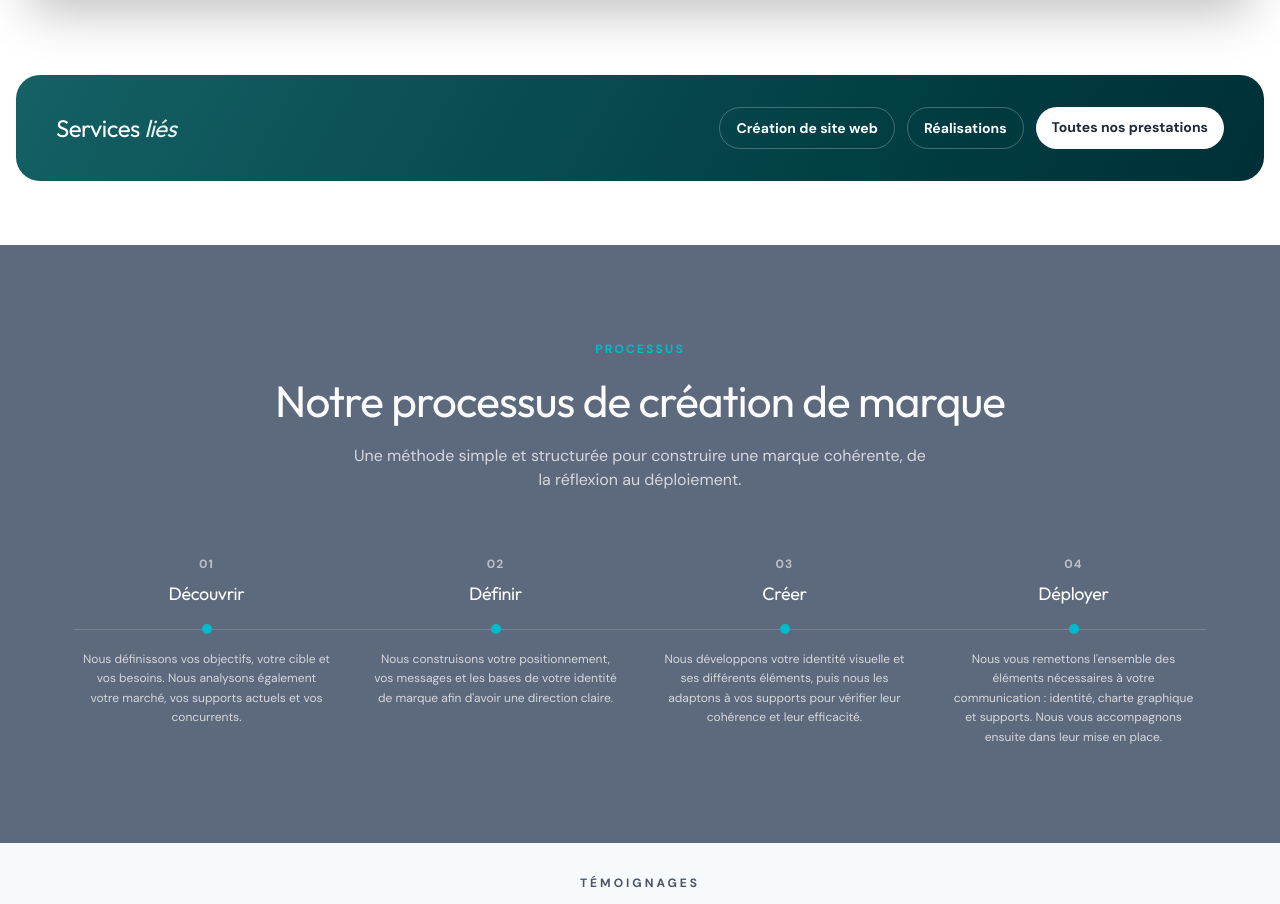
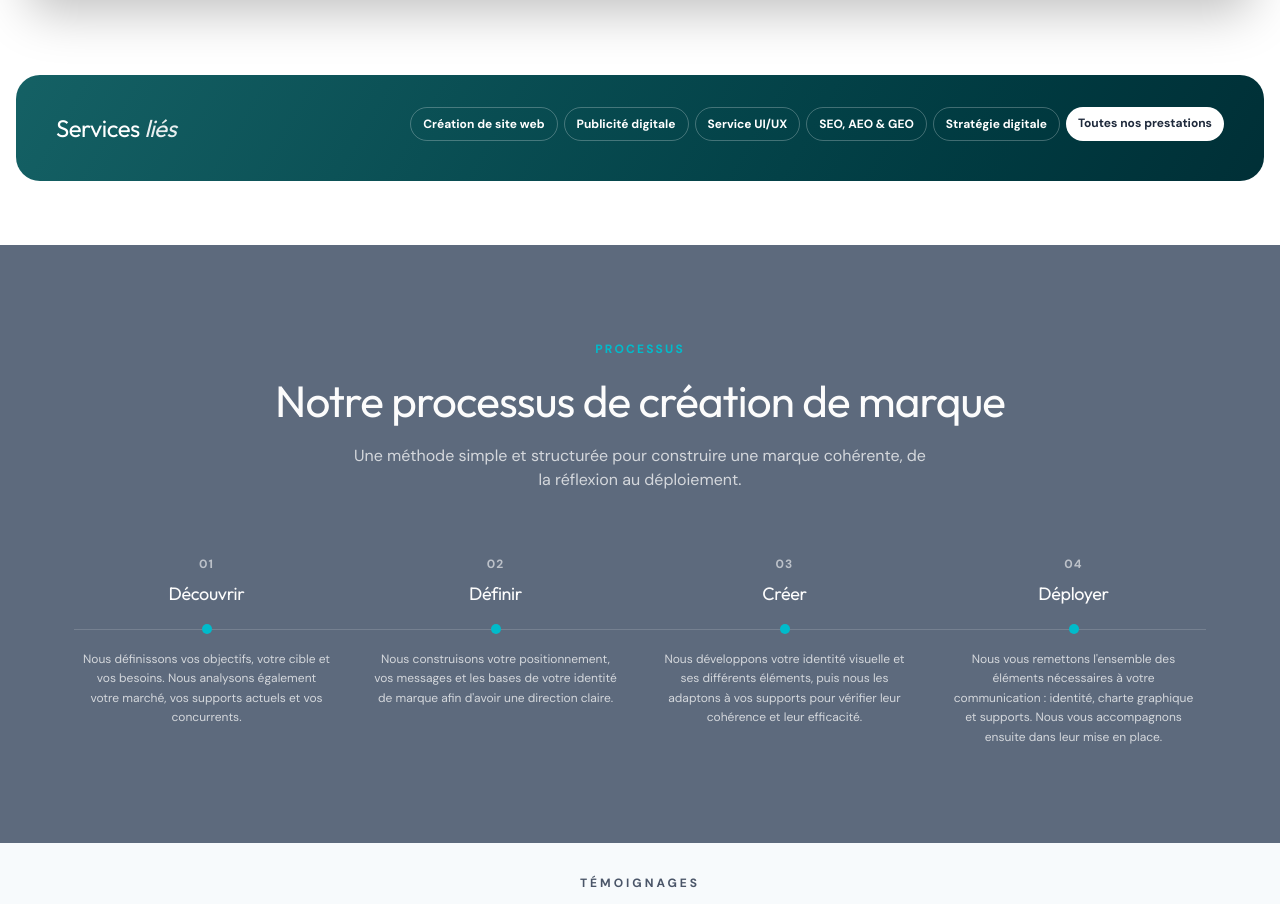
Before and after one commit to ON-CLICK-ORGANISATION/OnClick-frontend, a React (Vite) app: page /strategie-de-marque in a window 1280 px wide. Shown: the part 1632-2536 px from the top of the page. Built offline with nearby package versions, Linux system fonts and the light colour scheme.

Commit message:
Ajout des autres boutons de navigation pour les services liés dans chaque page de service

```diff
--- a/src/pages/CreationSiteWeb.tsx
+++ b/src/pages/CreationSiteWeb.tsx
@@ -119,22 +119,40 @@ export default function CreationSiteWeb() {
             <h3 className="font-display text-xl text-white sm:text-2xl">
               Services <span className="italic opacity-90">liés</span>
             </h3>
-            <div className="flex flex-wrap gap-3">
+            <div className="flex flex-nowrap gap-1.5 overflow-x-auto pb-2">
+              <Link
+                to="/publicite-digitale"
+                className="rounded-full border border-white/25 px-3 py-2 text-[10px] sm:text-xs font-semibold text-white transition-colors hover:bg-white/10 whitespace-nowrap"
+              >
+                Publicité digitale
+              </Link>
               <Link
                 to="/strategie-de-marque"
-                className="rounded-full border border-white/25 px-4 py-2.5 text-xs sm:text-sm font-semibold text-white transition-colors hover:bg-white/10"
+                className="rounded-full border border-white/25 px-3 py-2 text-[10px] sm:text-xs font-semibold text-white transition-colors hover:bg-white/10 whitespace-nowrap"
               >
                 Stratégie de marque
               </Link>
               <Link
                 to="/service-ui-ux"
-                className="rounded-full border border-white/25 px-4 py-2.5 text-xs sm:text-sm font-semibold text-white transition-colors hover:bg-white/10"
+                className="rounded-full border border-white/25 px-3 py-2 text-[10px] sm:text-xs font-semibold text-white transition-colors hover:bg-white/10 whitespace-nowrap"
               >
                 Service UI/UX
               </Link>
               <Link
+                to="/seo-aeo-geo"
+                className="rounded-full border border-white/25 px-3 py-2 text-[10px] sm:text-xs font-semibold text-white transition-colors hover:bg-white/10 whitespace-nowrap"
+              >
+                SEO, AEO & GEO
+              </Link>
+              <Link
+                to="/strategie-digitale"
+                className="rounded-full border border-white/25 px-3 py-2 text-[10px] sm:text-xs font-semibold text-white transition-colors hover:bg-white/10 whitespace-nowrap"
+              >
+                Stratégie digitale
+              </Link>
+              <Link
                 to="/services"
-                className="rounded-full bg-white px-4 py-2.5 text-xs sm:text-sm font-semibold text-[#1E293B] transition-opacity hover:opacity-85"
+                className="rounded-full bg-white px-3 py-2 text-[10px] sm:text-xs font-semibold text-[#1E293B] transition-opacity hover:opacity-85 whitespace-nowrap"
               >
                 Toutes nos prestations
               </Link>
--- a/src/pages/PubliciteDigitale.tsx
+++ b/src/pages/PubliciteDigitale.tsx
@@ -105,22 +105,40 @@ export default function PubliciteDigitale() {
             <h3 className="font-display text-xl text-white sm:text-2xl">
               Services <span className="italic opacity-90">liés</span>
             </h3>
-            <div className="flex flex-wrap gap-3">
+            <div className="flex flex-nowrap gap-1.5 overflow-x-auto pb-2">
+              <Link
+                to="/creation-site-web"
+                className="rounded-full border border-white/25 px-3 py-2 text-[10px] sm:text-xs font-semibold text-white transition-colors hover:bg-white/10 whitespace-nowrap"
+              >
+                Création de site web
+              </Link>
+              <Link
+                to="/strategie-de-marque"
+                className="rounded-full border border-white/25 px-3 py-2 text-[10px] sm:text-xs font-semibold text-white transition-colors hover:bg-white/10 whitespace-nowrap"
+              >
+                Stratégie de marque
+              </Link>
+              <Link
+                to="/service-ui-ux"
+                className="rounded-full border border-white/25 px-3 py-2 text-[10px] sm:text-xs font-semibold text-white transition-colors hover:bg-white/10 whitespace-nowrap"
+              >
+                Service UI/UX
+              </Link>
               <Link
                 to="/seo-aeo-geo"
-                className="rounded-full border border-white/25 px-4 py-2.5 text-xs sm:text-sm font-semibold text-white transition-colors hover:bg-white/10"
+                className="rounded-full border border-white/25 px-3 py-2 text-[10px] sm:text-xs font-semibold text-white transition-colors hover:bg-white/10 whitespace-nowrap"
               >
                 SEO, AEO & GEO
               </Link>
               <Link
                 to="/strategie-digitale"
-                className="rounded-full border border-white/25 px-4 py-2.5 text-xs sm:text-sm font-semibold text-white transition-colors hover:bg-white/10"
+                className="rounded-full border border-white/25 px-3 py-2 text-[10px] sm:text-xs font-semibold text-white transition-colors hover:bg-white/10 whitespace-nowrap"
               >
                 Stratégie digitale
               </Link>
               <Link
                 to="/services"
-                className="rounded-full bg-white px-4 py-2.5 text-xs sm:text-sm font-semibold text-[#1E293B] transition-opacity hover:opacity-85"
+                className="rounded-full bg-white px-3 py-2 text-[10px] sm:text-xs font-semibold text-[#1E293B] transition-opacity hover:opacity-85 whitespace-nowrap"
               >
                 Toutes nos prestations
               </Link>
--- a/src/pages/SeoAeoGeo.tsx
+++ b/src/pages/SeoAeoGeo.tsx
@@ -113,22 +113,40 @@ export default function SeoAeoGeo() {
             <h3 className="font-display text-xl text-white sm:text-2xl">
               Services <span className="italic opacity-90">liés</span>
             </h3>
-            <div className="flex flex-wrap gap-3">
+            <div className="flex flex-nowrap gap-1.5 overflow-x-auto pb-2">
+              <Link
+                to="/creation-site-web"
+                className="rounded-full border border-white/25 px-3 py-2 text-[10px] sm:text-xs font-semibold text-white transition-colors hover:bg-white/10 whitespace-nowrap"
+              >
+                Création de site web
+              </Link>
+              <Link
+                to="/publicite-digitale"
+                className="rounded-full border border-white/25 px-3 py-2 text-[10px] sm:text-xs font-semibold text-white transition-colors hover:bg-white/10 whitespace-nowrap"
+              >
+                Publicité digitale
+              </Link>
+              <Link
+                to="/strategie-de-marque"
+                className="rounded-full border border-white/25 px-3 py-2 text-[10px] sm:text-xs font-semibold text-white transition-colors hover:bg-white/10 whitespace-nowrap"
+              >
+                Stratégie de marque
+              </Link>
+              <Link
+                to="/service-ui-ux"
+                className="rounded-full border border-white/25 px-3 py-2 text-[10px] sm:text-xs font-semibold text-white transition-colors hover:bg-white/10 whitespace-nowrap"
+              >
+                Service UI/UX
+              </Link>
               <Link
                 to="/strategie-digitale"
-                className="rounded-full border border-white/25 px-4 py-2.5 text-xs sm:text-sm font-semibold text-white transition-colors hover:bg-white/10"
+                className="rounded-full border border-white/25 px-3 py-2 text-[10px] sm:text-xs font-semibold text-white transition-colors hover:bg-white/10 whitespace-nowrap"
               >
                 Stratégie digitale
               </Link>
               <Link
-                to="/creation-site-web"
-                className="rounded-full border border-white/25 px-4 py-2.5 text-xs sm:text-sm font-semibold text-white transition-colors hover:bg-white/10"
-              >
-                Création de site web
-              </Link>
-              <Link
                 to="/services"
-                className="rounded-full bg-white px-4 py-2.5 text-xs sm:text-sm font-semibold text-[#1E293B] transition-opacity hover:opacity-85"
+                className="rounded-full bg-white px-3 py-2 text-[10px] sm:text-xs font-semibold text-[#1E293B] transition-opacity hover:opacity-85 whitespace-nowrap"
               >
                 Toutes nos prestations
               </Link>
--- a/src/pages/ServiceUIUX.tsx
+++ b/src/pages/ServiceUIUX.tsx
@@ -130,22 +130,40 @@ export default function ServiceUIUX() {
             <h3 className="font-display text-xl text-white sm:text-2xl">
               Services <span className="italic opacity-90">liés</span>
             </h3>
-            <div className="flex flex-wrap gap-3">
+            <div className="flex flex-nowrap gap-1.5 overflow-x-auto pb-2">
               <Link
                 to="/creation-site-web"
-                className="rounded-full border border-white/25 px-4 py-2.5 text-xs sm:text-sm font-semibold text-white transition-colors hover:bg-white/10"
+                className="rounded-full border border-white/25 px-3 py-2 text-[10px] sm:text-xs font-semibold text-white transition-colors hover:bg-white/10 whitespace-nowrap"
               >
                 Création de site web
               </Link>
               <Link
+                to="/publicite-digitale"
+                className="rounded-full border border-white/25 px-3 py-2 text-[10px] sm:text-xs font-semibold text-white transition-colors hover:bg-white/10 whitespace-nowrap"
+              >
+                Publicité digitale
+              </Link>
+              <Link
                 to="/strategie-de-marque"
-                className="rounded-full border border-white/25 px-4 py-2.5 text-xs sm:text-sm font-semibold text-white transition-colors hover:bg-white/10"
+                className="rounded-full border border-white/25 px-3 py-2 text-[10px] sm:text-xs font-semibold text-white transition-colors hover:bg-white/10 whitespace-nowrap"
               >
                 Stratégie de marque
               </Link>
               <Link
+                to="/seo-aeo-geo"
+                className="rounded-full border border-white/25 px-3 py-2 text-[10px] sm:text-xs font-semibold text-white transition-colors hover:bg-white/10 whitespace-nowrap"
+              >
+                SEO, AEO & GEO
+              </Link>
+              <Link
+                to="/strategie-digitale"
+                className="rounded-full border border-white/25 px-3 py-2 text-[10px] sm:text-xs font-semibold text-white transition-colors hover:bg-white/10 whitespace-nowrap"
+              >
+                Stratégie digitale
+              </Link>
+              <Link
                 to="/services"
-                className="rounded-full bg-white px-4 py-2.5 text-xs sm:text-sm font-semibold text-[#1E293B] transition-opacity hover:opacity-85"
+                className="rounded-full bg-white px-3 py-2 text-[10px] sm:text-xs font-semibold text-[#1E293B] transition-opacity hover:opacity-85 whitespace-nowrap"
               >
                 Toutes nos prestations
               </Link>
--- a/src/pages/StrategieDigitale.tsx
+++ b/src/pages/StrategieDigitale.tsx
@@ -113,22 +113,40 @@ export default function StrategieDigitale() {
             <h3 className="font-display text-xl text-white sm:text-2xl">
               Services <span className="italic opacity-90">liés</span>
             </h3>
-            <div className="flex flex-wrap gap-3">
+            <div className="flex flex-nowrap gap-1.5 overflow-x-auto pb-2">
+              <Link
+                to="/creation-site-web"
+                className="rounded-full border border-white/25 px-3 py-2 text-[10px] sm:text-xs font-semibold text-white transition-colors hover:bg-white/10 whitespace-nowrap"
+              >
+                Création de site web
+              </Link>
+              <Link
+                to="/publicite-digitale"
+                className="rounded-full border border-white/25 px-3 py-2 text-[10px] sm:text-xs font-semibold text-white transition-colors hover:bg-white/10 whitespace-nowrap"
+              >
+                Publicité digitale
+              </Link>
+              <Link
+                to="/strategie-de-marque"
+                className="rounded-full border border-white/25 px-3 py-2 text-[10px] sm:text-xs font-semibold text-white transition-colors hover:bg-white/10 whitespace-nowrap"
+              >
+                Stratégie de marque
+              </Link>
+              <Link
+                to="/service-ui-ux"
+                className="rounded-full border border-white/25 px-3 py-2 text-[10px] sm:text-xs font-semibold text-white transition-colors hover:bg-white/10 whitespace-nowrap"
+              >
+                Service UI/UX
+              </Link>
               <Link
                 to="/seo-aeo-geo"
-                className="rounded-full border border-white/25 px-4 py-2.5 text-xs sm:text-sm font-semibold text-white transition-colors hover:bg-white/10"
+                className="rounded-full border border-white/25 px-3 py-2 text-[10px] sm:text-xs font-semibold text-white transition-colors hover:bg-white/10 whitespace-nowrap"
               >
                 SEO, AEO & GEO
               </Link>
               <Link
-                to="/strategie-de-marque"
-                className="rounded-full border border-white/25 px-4 py-2.5 text-xs sm:text-sm font-semibold text-white transition-colors hover:bg-white/10"
-              >
-                Stratégie de marque
-              </Link>
-              <Link
                 to="/services"
-                className="rounded-full bg-white px-4 py-2.5 text-xs sm:text-sm font-semibold text-[#1E293B] transition-opacity hover:opacity-85"
+                className="rounded-full bg-white px-3 py-2 text-[10px] sm:text-xs font-semibold text-[#1E293B] transition-opacity hover:opacity-85 whitespace-nowrap"
               >
                 Toutes nos prestations
               </Link>
--- a/src/pages/StrategieMarque.tsx
+++ b/src/pages/StrategieMarque.tsx
@@ -123,22 +123,40 @@ export default function StrategieMarque() {
             <h3 className="font-display text-xl text-white sm:text-2xl">
               Services <span className="italic opacity-90">liés</span>
             </h3>
-            <div className="flex flex-wrap gap-3">
+            <div className="flex flex-nowrap gap-1.5 overflow-x-auto pb-2">
               <Link
                 to="/creation-site-web"
-                className="rounded-full border border-white/25 px-4 py-2.5 text-xs sm:text-sm font-semibold text-white transition-colors hover:bg-white/10"
+                className="rounded-full border border-white/25 px-3 py-2 text-[10px] sm:text-xs font-semibold text-white transition-colors hover:bg-white/10 whitespace-nowrap"
               >
                 Création de site web
               </Link>
               <Link
-                to="/realisations"
-                className="rounded-full border border-white/25 px-4 py-2.5 text-xs sm:text-sm font-semibold text-white transition-colors hover:bg-white/10"
+                to="/publicite-digitale"
+                className="rounded-full border border-white/25 px-3 py-2 text-[10px] sm:text-xs font-semibold text-white transition-colors hover:bg-white/10 whitespace-nowrap"
               >
-                Réalisations
+                Publicité digitale
+              </Link>
+              <Link
+                to="/service-ui-ux"
+                className="rounded-full border border-white/25 px-3 py-2 text-[10px] sm:text-xs font-semibold text-white transition-colors hover:bg-white/10 whitespace-nowrap"
+              >
+                Service UI/UX
+              </Link>
+              <Link
+                to="/seo-aeo-geo"
+                className="rounded-full border border-white/25 px-3 py-2 text-[10px] sm:text-xs font-semibold text-white transition-colors hover:bg-white/10 whitespace-nowrap"
+              >
+                SEO, AEO & GEO
+              </Link>
+              <Link
+                to="/strategie-digitale"
+                className="rounded-full border border-white/25 px-3 py-2 text-[10px] sm:text-xs font-semibold text-white transition-colors hover:bg-white/10 whitespace-nowrap"
+              >
+                Stratégie digitale
               </Link>
               <Link
                 to="/services"
-                className="rounded-full bg-white px-4 py-2.5 text-xs sm:text-sm font-semibold text-[#1E293B] transition-opacity hover:opacity-85"
+                className="rounded-full bg-white px-3 py-2 text-[10px] sm:text-xs font-semibold text-[#1E293B] transition-opacity hover:opacity-85 whitespace-nowrap"
               >
                 Toutes nos prestations
               </Link>
```
